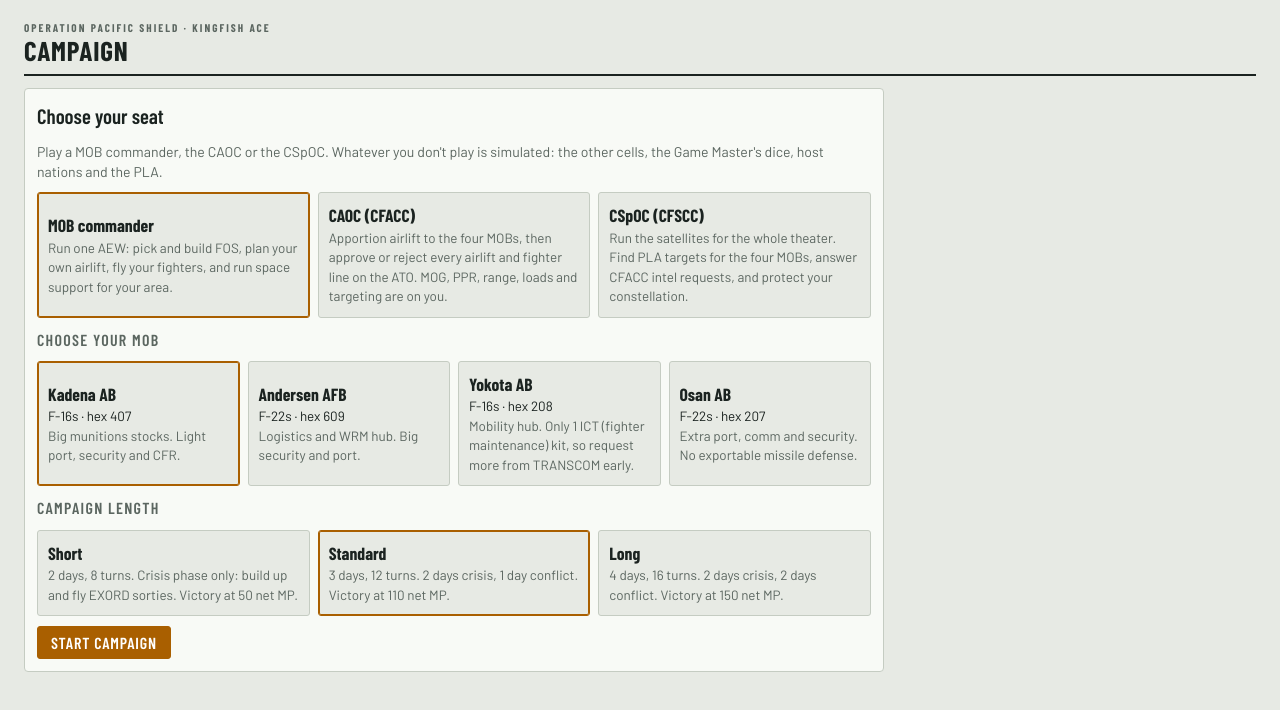
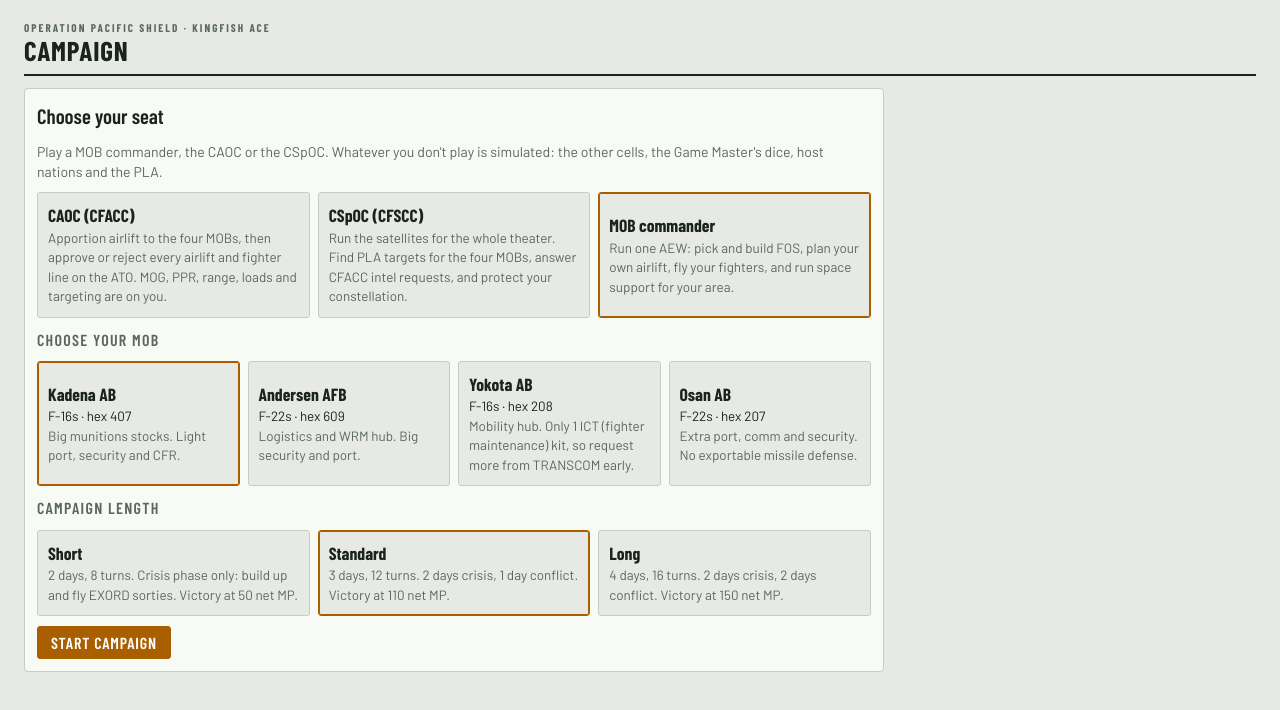
Before and after one commit to Jartin47/OPS-Practice, a plain HTML site: page index.html in a window 1280 px wide. Drawn offline with nearby package versions, Linux system fonts and the light colour scheme.

Commit message:
List roles as CAOC, CSpOC, then MOB commander
Co-Authored-By: Claude Opus 5.5 <noreply@anthropic.com>
Claude-Session: https://claude.ai/code/session_014NRm633aWAs9G3xiMrfsNM

```diff
--- a/index.html
+++ b/index.html
@@ -586,9 +586,9 @@ function jamAgainst(hex){let jam=0;const notes=[];
   return {jam,notes}}
 
 /* =================== THEATER ROLES: CAOC and CSpOC (the 4 MOBs are computer-run) =================== */
-const ROLES={mob:{n:'MOB commander',d:'Run one AEW: pick and build FOS, plan your own airlift, fly your fighters, and run space support for your area.'},
-  caoc:{n:'CAOC (CFACC)',d:'Apportion airlift to the four MOBs, then approve or reject every airlift and fighter line on the ATO. MOG, PPR, range, loads and targeting are on you.'},
-  cspoc:{n:'CSpOC (CFSCC)',d:'Run the satellites for the whole theater. Find PLA targets for the four MOBs, answer CFACC intel requests, and protect your constellation.'}};
+const ROLES={caoc:{n:'CAOC (CFACC)',d:'Apportion airlift to the four MOBs, then approve or reject every airlift and fighter line on the ATO. MOG, PPR, range, loads and targeting are on you.'},
+  cspoc:{n:'CSpOC (CFSCC)',d:'Run the satellites for the whole theater. Find PLA targets for the four MOBs, answer CFACC intel requests, and protect your constellation.'},
+  mob:{n:'MOB commander',d:'Run one AEW: pick and build FOS, plan your own airlift, fly your fighters, and run space support for your area.'}};
 const THEATER_TARGET={caoc:{short:160,standard:450,long:750},cspoc:{short:30,standard:60,long:80}};
 const AI_FOS={Kadena:[6,8],Andersen:[7,10],Yokota:[1,4],Osan:[2,5]};
 const MOB_COLOR={Kadena:'#e0218a',Andersen:'#9b5cff',Yokota:'#19b37a',Osan:'#ff8a1f'};
```
Also changed, not shown: 1 other file.
